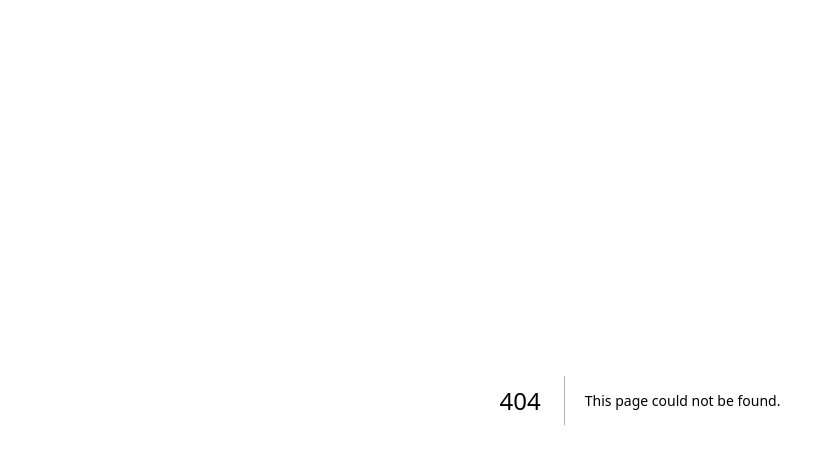
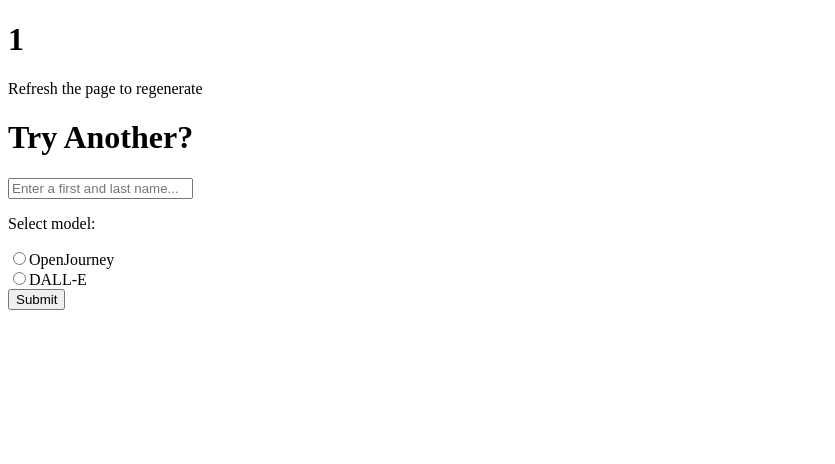
Before and after one commit to Sum02dean/ai-persona-app, a Next.js app: page /create-image-from-name-dalle/1 in a window 1280 px wide. Before the commit this address had no page. Shown: the top 464 px of the page, without its empty margins (0-835 px from the left). Built offline with nearby package versions, Linux system fonts and the light colour scheme; no server answers.

Commit message:
using replicate

```diff
--- a/package.json
+++ b/package.json
@@ -12,7 +12,8 @@
     "next": "^14.0.4",
     "openai": "^3.1.0",
     "react": "^18",
-    "react-dom": "^18"
+    "react-dom": "^18",
+    "replicate": "^0.25.1"
   },
   "devDependencies": {
     "@types/node": "^20",
--- a/pages/api/create-image-from-name/[name].js
+++ b/pages/api/create-image-from-name-dalle/[name].js
@@ -1,5 +1,4 @@
 // pages/api/hello.js
-
 import { Configuration, OpenAIApi } from "openai";
 const configuration = new Configuration({
     apiKey: process.env.OPENAI_API_KEY,
--- /dev/null
+++ b/pages/api/create-image-from-name-replicate/[name].js
@@ -0,0 +1,22 @@
+// pages/api/hello.js
+import Replicate from "replicate";
+const replicate = new Replicate({
+  auth: process.env.REPLICATE_API_TOKEN,
+});
+
+
+
+export default async function handler(req, res) {
+  const { name } = req.query;
+  const nameWithSpaces = name.replace(/-/g, ' ');
+
+  const output = await replicate.run(
+    "prompthero/openjourney:ad59ca21177f9e217b9075e7300cf6e14f7e5b4505b87b9689dbd866e9768969",
+    {
+      input: {
+        prompt: `Photorealistic social media profile photo of a person called ${nameWithSpaces} - Sigma 24mm f/8 — wider angle, smaller focal length`
+      }
+    }
+  );
+  res.status(200).json({ image_url: `${output}` });
+}
--- /dev/null
+++ b/pages/create-image-from-name-dalle/[name].js
@@ -0,0 +1,110 @@
+// pages/create-image-from-name/[name].js
+
+import React, { useState, useEffect } from 'react';
+import { useRouter } from 'next/router';
+
+const CreateImageFromName = () => {
+  const router = useRouter();
+  const { name } = router.query; // Extracting the dynamic segment 'name'
+  const displayName = formatName(name);
+
+  const [imageUrl, setImageUrl] = useState('');
+  const [isLoading, setIsLoading] = useState(false);
+  const [inputValue, setInputValue] = useState('');
+  const [mode, setMode] = useState('');
+
+  useEffect(() => {
+    if (name) {
+      fetchImage(name);
+    }
+  }, [name]);
+
+  const fetchImage = async (name) => {
+    setIsLoading(true);
+    try {
+      const url = `/api/create-image-from-name-dalle/${name}`;
+
+      const response = await fetch(url);
+      const data = await response.json();
+      setImageUrl(data.image_url); // Assuming the API returns an object with a 'url' property
+    } catch (error) {
+      console.error('Error fetching image:', error);
+    }
+    setIsLoading(false);
+  };
+
+  const handleSubmit = (event) => {
+    event.preventDefault();
+    const formattedInput = encodeURIComponent(inputValue.replace(/ /g, '-'));
+    const url = mode === 'dalle' ? `/create-image-from-name-dalle/${formattedInput}` : `/create-image-from-name-replicate/${formattedInput}`;
+    router.push(url);
+  };
+
+  const handleInputChange = (event) => {
+    setInputValue(event.target.value);
+  };
+
+  const handleModeChange = (event) => {
+    setMode(event.target.value);
+  };
+
+  return (
+    <div>
+      <h1>{displayName}</h1>
+      {isLoading ? (
+        <div>Loading...</div>
+      ) : (
+        imageUrl && <img src={imageUrl} alt={`Image for ${displayName}`} />
+      )
+      }
+      <p>Refresh the page to regenerate</p>
+      <h1>Try Another?</h1>
+      <form onSubmit={handleSubmit}>
+        <input
+          type="text"
+          value={inputValue}
+          onChange={handleInputChange}
+          placeholder="Enter a first and last name..."
+        />
+        <div>
+          <p>Select model:</p>
+          <label>
+            <input
+              type="radio"
+              value="replicate"
+              checked={mode === 'replicate'}
+              onChange={handleModeChange}
+            />
+            OpenJourney
+          </label>
+          <br></br>
+          <label>
+            <input
+              type="radio"
+              value="dalle"
+              checked={mode === 'dalle'}
+              onChange={handleModeChange}
+            />
+            DALL-E
+          </label>
+        </div>
+        <button type="submit">Submit</button>
+      </form>
+    </div>
+  );
+};
+
+function formatName(str) {
+    const nameWithSpaces = str ? str.replace(/-/g, ' ') : '';
+
+    return nameWithSpaces
+    .split('-')
+    .map(segment => segment
+      .split(/\s+/)
+      .map(word => word.charAt(0).toUpperCase() + word.slice(1).toLowerCase())
+      .join(' ')
+    )
+    .join(' ');
+  }
+
+export default CreateImageFromName;
```
Also changed, not shown: pages/create-image-from-name-replicate/[name].js (renamed from pages/create-image-from-name/[name].js, +31 -3 lines), pages/index.tsx (+30 -2 lines), 2 other files (tests, documents, lock files or other folders).
